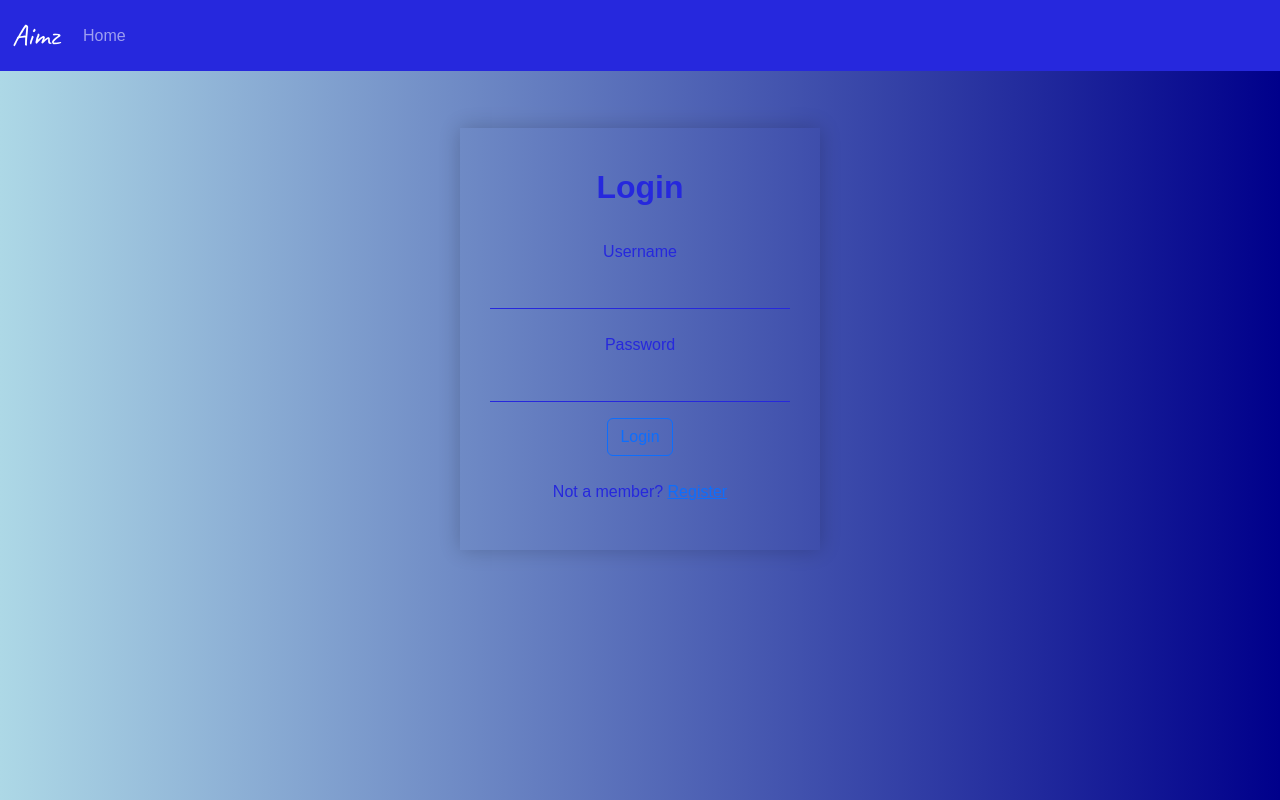
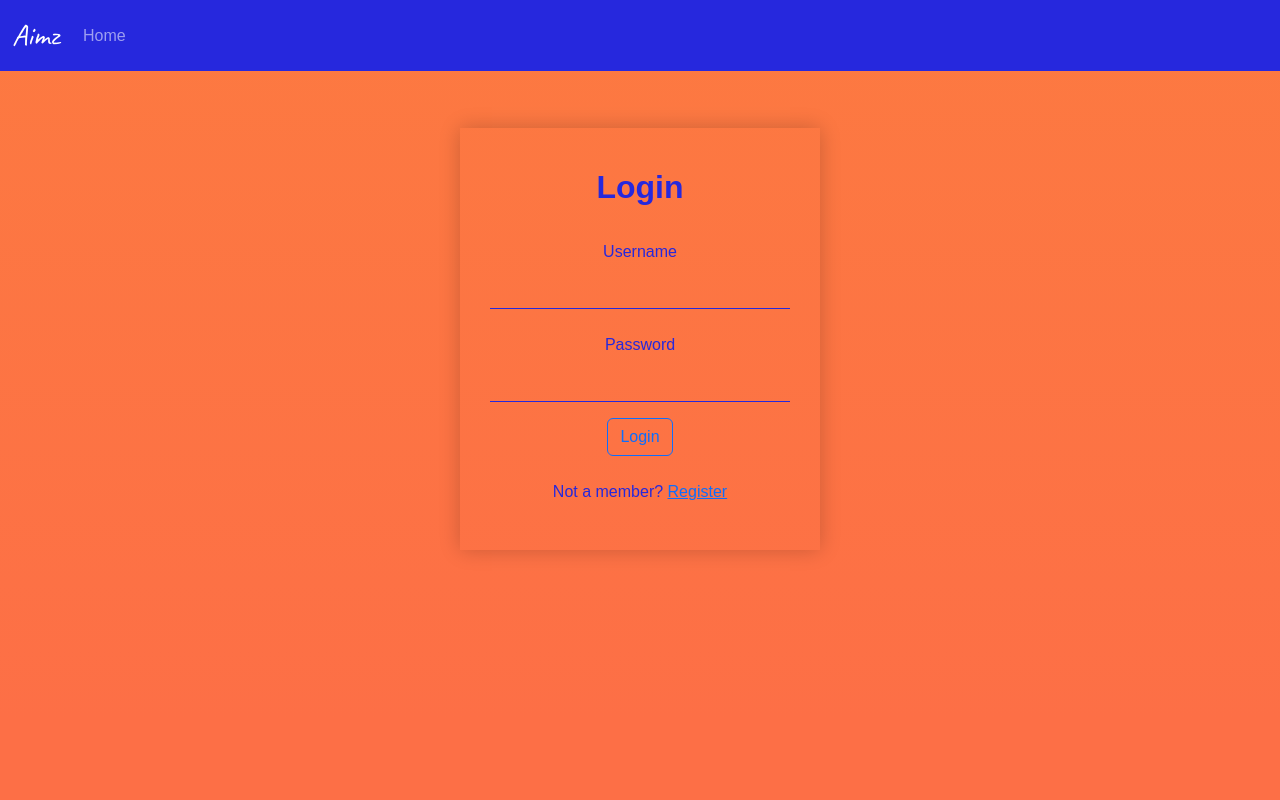
Before and after one commit to ARulinski/Aimz, a Django app: page /members/login_user in a window 1280 px wide. Run offline with Django 5.2, Linux system fonts and the light colour scheme; some libraries are stand-ins or nearby versions; some web fonts are replaced.

Commit message:
tropical

```diff
--- a/tracker/templates/tracker/layout.html
+++ b/tracker/templates/tracker/layout.html
@@ -32,7 +32,7 @@
   font-family: "Bebas Neue", sans-serif;
   background-repeat: no-repeat;
   background-size: cover;
-  background: linear-gradient(to right, lightblue, darkblue);
+  background: linear-gradient(360deg, #FD6F46 10%, #FB9832 360%);
   justify-content: center;
   align-items: center;
   height: 100vh;
```
